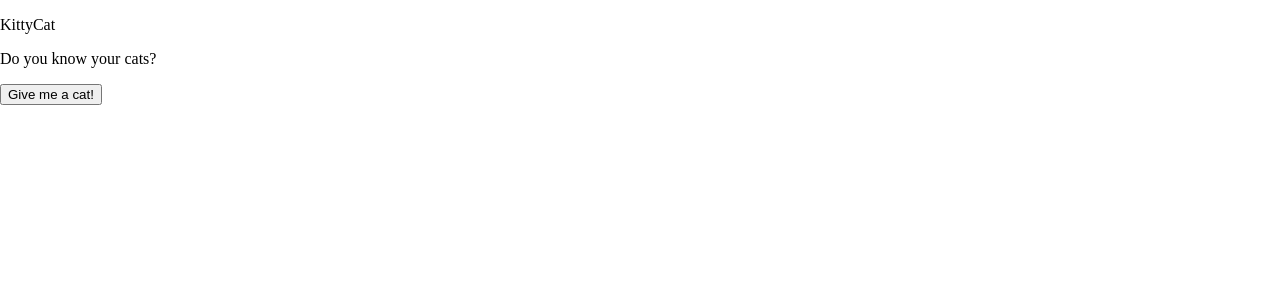
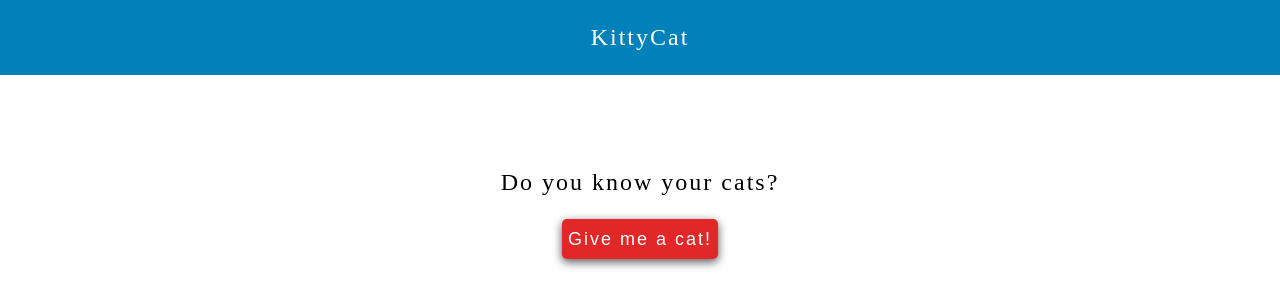
Before and after one commit to annaaksenov/PurrBreeds, a website: page index.html in a window 1280 px wide. Drawn offline with Linux system fonts and the light colour scheme.

Commit message:
Main screen's HTML and CSS complete

```diff
--- a/css/layout.css
+++ b/css/layout.css
@@ -0,0 +1,38 @@
+.hidden {
+  display: none !important;
+}
+
+.container {
+  max-width: 575px;
+  margin: 0 auto;
+}
+
+header {
+  display: flex;
+  justify-content: center;
+}
+
+.column-halves {
+  height: 50px;
+  text-align: center;
+  flex-basis: 50%;
+}
+
+.column-full,
+.column-halves {
+  width: 100%;
+}
+
+.center {
+  padding: 70px 0;
+}
+
+button {
+  height: 40px;
+}
+
+@media screen and (min-width: 768px) {
+  .container {
+    max-width: 100%;
+  }
+}
--- a/css/styles.css
+++ b/css/styles.css
@@ -0,0 +1,23 @@
+header {
+  color: white;
+  background-color: #0081b9;
+}
+
+p {
+  font-size: x-large;
+}
+
+p,
+button {
+  letter-spacing: 2px;
+}
+
+button {
+  border: none;
+  border-radius: 5px;
+  color: white;
+  font-size: large;
+  cursor: pointer;
+  box-shadow: 0 3px 10px rgb(85, 85, 85);
+  background-color: #e12727;
+}
--- a/index.html
+++ b/index.html
@@ -11,15 +11,15 @@
 </head>
 <body>
   <div class="container">
+    <header>
       <div class="row">
-      <div class="column-full">
-
-        <header>
+        <div class="column-full"></div>
+      </div>
       <p>KittyCat</p>
     </header>
 
     <main>
-          <div class="row">
+      <div class="row center">
         <div class="column-halves">
           <p>Do you know your cats?</p>
         </div>
@@ -28,9 +28,6 @@
         </div>
       </div>
     </main>
-
-      </div>
-    </div>
   </div>
   <script src="js/data.js"></script>
   <script src="js/main.js"></script>
```
Lines whose indentation alone changed are shown as unchanged.
